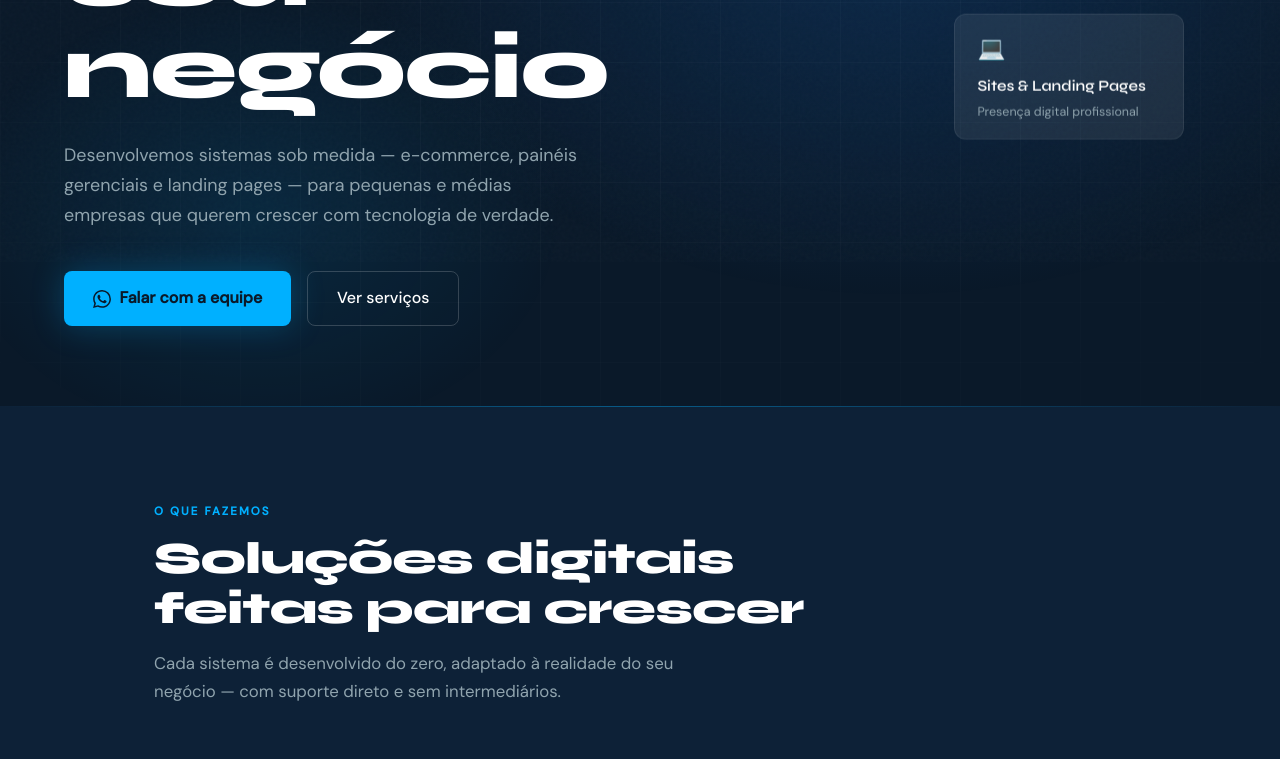
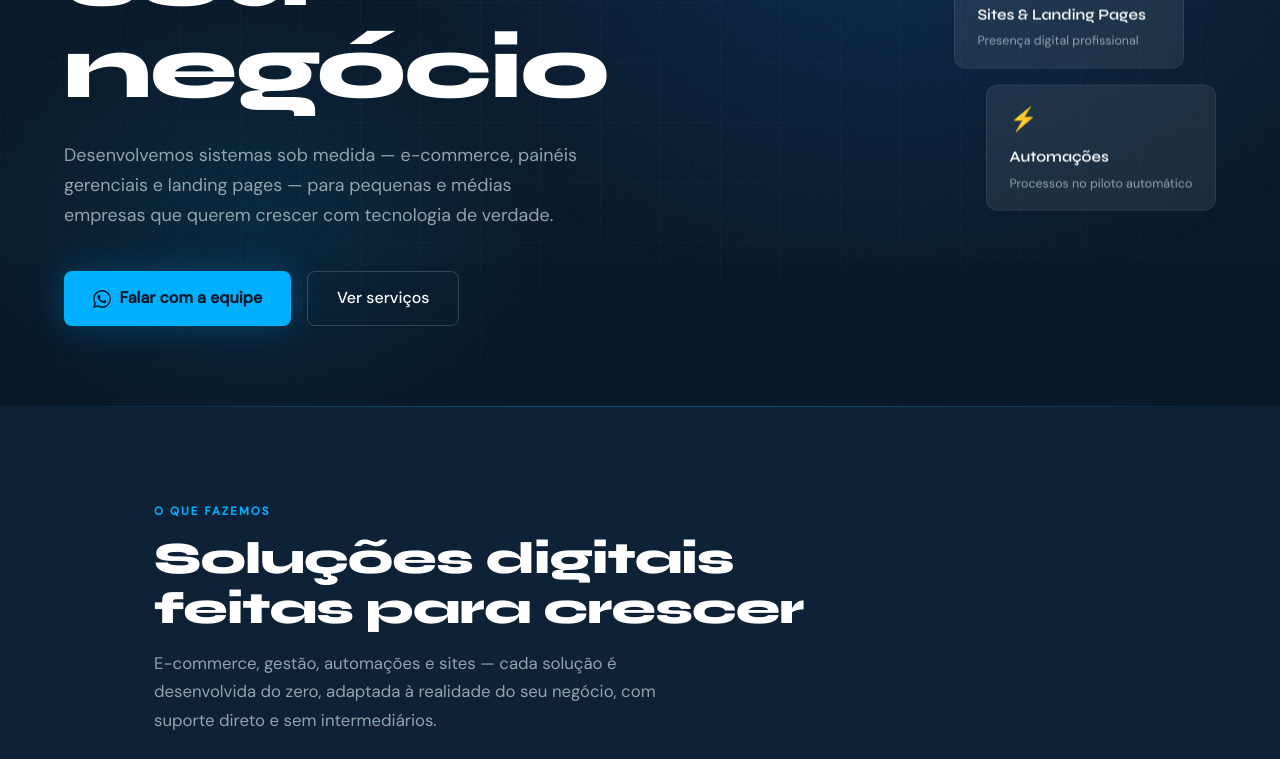
Before and after one commit to barretowski/Barretech, a website: page index.html in a window 1280 px wide. Shown: the part 538-1297 px from the top of the page. Drawn offline with Linux system fonts and the light colour scheme.

Commit message:
fix: ajustes

```diff
--- a/index.html
+++ b/index.html
@@ -724,6 +724,11 @@
       <div class="hc-title">Sites & Landing Pages</div>
       <div class="hc-sub">Presença digital profissional</div>
     </div>
+    <div class="hero-card" style="margin-left:2rem">
+      <div class="hc-icon">⚡</div>
+      <div class="hc-title">Automações</div>
+      <div class="hc-sub">Processos no piloto automático</div>
+    </div>
   </div>
 </section>
 
@@ -732,7 +737,7 @@
   <div class="section-inner">
     <p class="section-label reveal">O que fazemos</p>
     <h2 class="section-title reveal">Soluções digitais<br/>feitas para crescer</h2>
-    <p class="section-sub reveal">Cada sistema é desenvolvido do zero, adaptado à realidade do seu negócio — com suporte direto e sem intermediários.</p>
+    <p class="section-sub reveal">E-commerce, gestão, automações e sites — cada solução é desenvolvida do zero, adaptada à realidade do seu negócio, com suporte direto e sem intermediários.</p>
 
     <div class="servicos-grid">
 
```
